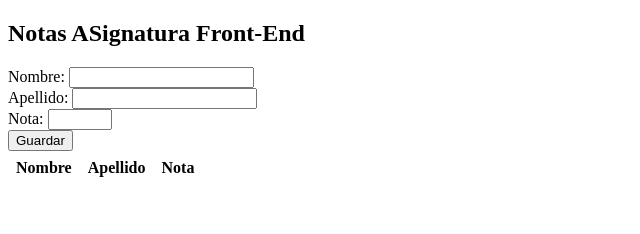
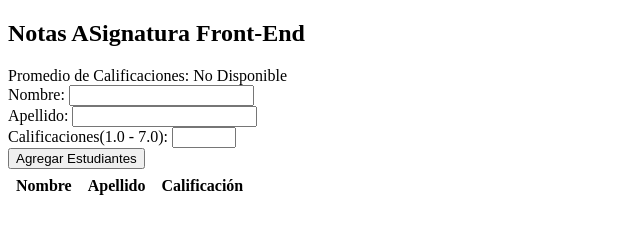
Before and after one commit to nicolevelozo/Evaluaci-n, a plain HTML site: page index.html in a window 1280 px wide. Shown: the whole page, without its empty margins (0-640 px from the left). Drawn offline with Linux system fonts and the light colour scheme.

Commit message:
agregamos script

```diff
--- a/index.html
+++ b/index.html
@@ -3,13 +3,17 @@
 <head>
     <meta charset="UTF-8">
     <meta name="viewport" content="width=device-width, initial-scale=1.0">
-    <title>Document</title>
+    <title>Notas Front-End</title>
+    <link rel="stylesheet" href="estilos.css">
 </head>
 <body>
     <h2>Notas ASignatura Front-End</h2>
-    <form id="studentForm">
+
+        <div id="averageDisplay">Promedio de Calificaciones: No Disponible</div>
+
+        <form id="studentForm"></form>
         <div>
-            <label for="name">Nombre:</label>
+        <label for="name">Nombre:</label>
             <input type="text" id="name" required>
         </div>
         <div>
@@ -17,17 +21,17 @@
             <input type="text" id="lastName">
         </div>
         <div>
-            <label for="grade">Nota:</label>
+            <label for="grade">Calificaciones(1.0 - 7.0):</label>
             <input type="number" id="grade" step="0.1" min="1" max="7">
         </div>
-        <button type="submit">Guardar</button>
+        <button type="submit">Agregar Estudiantes</button>
     </form>
     <table id="studentTable" borde="1" cellpadding="8" cellspacing="0">
     <thead>
         <tr>
             <th>Nombre </th>
             <th>Apellido </th>
-            <th>Nota </th>
+            <th>Calificación</th>
         </tr>
     </thead>
     <tbody>
```
Also changed, not shown: estilos.css (added).
